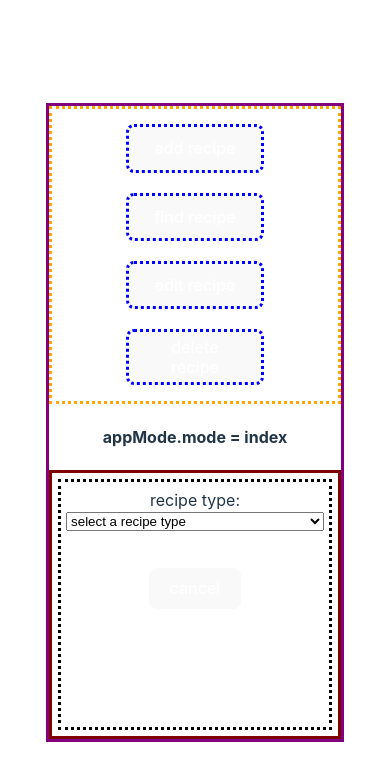
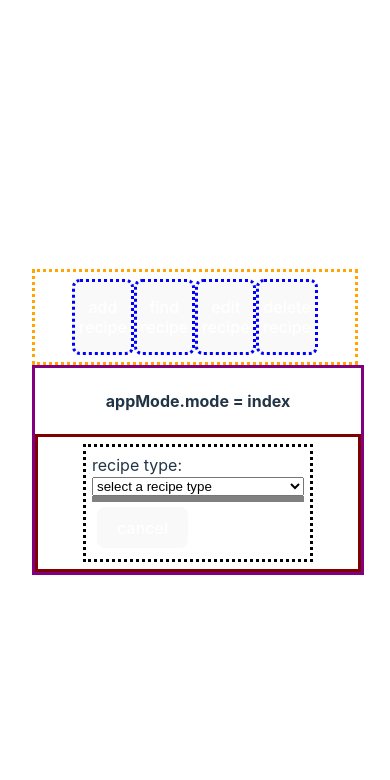
Before and after one commit to cameron-hall9292/template, a Vue app: page / in a window 390 px wide. Both pictures are taken after a click on the button "all recipes". Shown: the top 780 px of the page. Built offline with nearby package versions, Linux system fonts and the light colour scheme.

Commit message:
still working on mobile first responsive design

```diff
--- a/src/App.vue
+++ b/src/App.vue
@@ -120,8 +120,6 @@ provide<mode>("appMode", appMode)
 
 <template id="template">
 
-  <div id="father-container">
-
   <div id="button-container">
     <button v-if="appMode.mode !== appModes.create" class="button" @click="appMode.change(appModes.create)">add recipe</button>
     <button v-if="appMode.mode !== appModes.find" class="button" @click="appMode.change(appModes.find)">find recipe</button>
@@ -130,6 +128,8 @@ provide<mode>("appMode", appMode)
     <button v-if="appMode.mode !== appModes.delete" class="button" @click="appMode.change(appModes.delete)">delete recipe</button>
 
   </div>
+  <div id="father-container">
+
   <h4>appMode.mode = {{ appMode.mode }}</h4>
 
 
@@ -174,8 +174,8 @@ provide<mode>("appMode", appMode)
   justify-content: center;
   align-items: center;
   border: 3px solid purple;
-  width: 75vw;
-  height: 75vh;
+  width: 100%;
+  height: 100%;
 }
 @media (min-width: 800px) {
   #father-container {
@@ -189,6 +189,8 @@ provide<mode>("appMode", appMode)
   display: flex;
   border: 3px solid maroon;
   flex-direction: column;
+  justify-content: center;
+  align-items: center;
   box-sizing: border-box;
   padding: 2%;
   position: relative;
@@ -201,19 +203,18 @@ provide<mode>("appMode", appMode)
 #button-container
 {
   display: flex;
-  flex-direction: column;
+  flex-direction: row;
   flex-wrap: nowrap;
   justify-content: center;
   align-items: center;
   box-sizing: border-box;
   border: 3px dotted orange;
   padding: 2%;
-  position: relative;
   max-width: 100%;
-  height: 100%;
+  height: 20%;
   width: 100%;
+}
 
-}
 .button
 {
 
@@ -223,10 +224,11 @@ provide<mode>("appMode", appMode)
   border: 3px dotted blue;
   box-sizing:border-box;
   color:white;
-  margin: 10px;
+  padding: 5%;
   max-width: 100%;
-  width: 50%;
+  width: 20%;
   height: 20%;
+
 }
 
 </style>
--- a/src/components/ReadRecipe.vue
+++ b/src/components/ReadRecipe.vue
@@ -17,12 +17,12 @@ const props = defineProps<Recipe>();
   <div id="component-container-read">
     <h2 v-if="props.name">{{ props.name }}</h2>
       <ul class="unordered_list">
-        <li  v-if="props.ingredients" v-for="(item) in props.ingredients.split(',')">
-          {{ item }}
+        <li class="list-item"  v-if="props.ingredients" v-for="(item, index) in props.ingredients.split(',')">
+          {{index + 1}}. {{ item }}
         </li>
       </ul>
-    <p v-if="props.instructions"> {{ props.instructions}}</p>
-    <div id="buttonWrapper">
+    <div id="instruction-container">
+    <p id="component-instructions" v-if="props.instructions"> {{ props.instructions}}</p>
     </div>
   </div>
 </template>
@@ -35,6 +35,8 @@ const props = defineProps<Recipe>();
   display: flex;
   border: 3px dotted black;
   flex-direction: column;
+  justify-content: center;
+  align-items: center;
   box-sizing: border-box;
   padding: 2%;
   position: relative;
@@ -49,12 +51,40 @@ const props = defineProps<Recipe>();
 {
   display: grid;
   grid-template-columns: 1fr 1fr;
-  list-style: none;
-  border: 2px solid black;
+  list-style: number;
+  padding: 4%;
+  border: 2px solid turquoise;
   list-style-position: inside;
+}
+
+.list-item
+{
+  border: 1px solid black;
+  display: flex;
+  flex-direction: column;
+  justify-content: center;
+  align-items: center;
+  padding: 4%;
+  margin: 4%;
+
+}
+
+#instruction-container
+{
+
+  border: 1px dotted black;
+  display: flex;
+  flex-direction: column;
+  flex-wrap: wrap;
+  justify-content: center;
+  align-items: center;
+  max-width: 100%;
+  width: 100%;
+  overflow-wrap: break-word;
+  word-break: break-word;
+  padding: 1%;
 }
 
 
 
-
 </style>
--- a/src/components/allRecipes.vue
+++ b/src/components/allRecipes.vue
@@ -44,7 +44,7 @@ const recipeTypes = ref<string[]>(["main dish", "side dish", "soup/chili", "dess
         <option class="select-option" v-for="item in recipeTypes" @click="getRecipes(item)" :value="item">{{ item }}</option>
       </optgroup>
     </select>
-    <ul >
+    <ul id="list-container" >
       <li class="recipe-list" v-for="item in recipeNameArr.sort()" @click="recipeLookup?.fetchData(item) && appMode?.change('read')">{{ item }}</li>
     </ul>
 
@@ -66,11 +66,14 @@ const recipeTypes = ref<string[]>(["main dish", "side dish", "soup/chili", "dess
   display: flex;
   border: 3px dotted black;
   flex-direction: column;
+  justify-content: left;
+  align-items: left;
+  text-align: left;
   box-sizing: border-box;
   padding: 2%;
   position: relative;
   max-width: 100%;
-  width: 100%;
+  width: 75%;
   height: 100%;
 }
 .button
@@ -86,15 +89,31 @@ const recipeTypes = ref<string[]>(["main dish", "side dish", "soup/chili", "dess
  {
 	display: flex;
   text-align: left;
-  align-items: center;
-  justify-content: center;
+  align-items: left;
+  justify-content: left;
+}
+
+#list-container
+{
+  border: 3px solid gray;
+  display: flex;
+  flex-direction: column;
+  justify-content: left;
+  align-items: left;
+  text-align: left;
+  list-style-type: none;
+  padding: 0;
+  margin: 0;
 }
 .recipe-list
 {
+  border: 1px solid black;
 	display: flex;
+  flex-direction: column;
+  align-items: left;
+  justify-content: left;
   text-align: left;
-  align-items: center;
-  justify-content: center;
+  padding: 1px;
 
 }
 .recipe-list:hover
```
